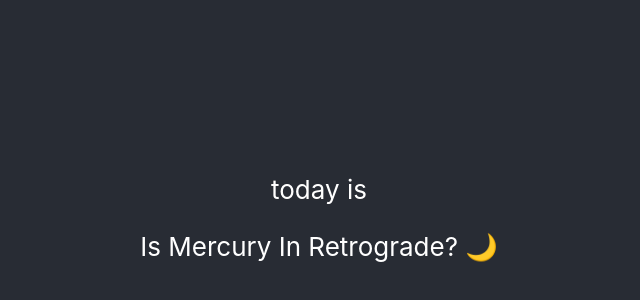
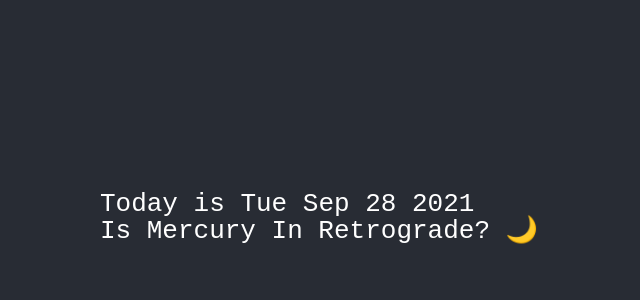
Before and after one commit to jaclynnbarrera/nostalgia-ultra, a React (Create React App) app: page / in a window 1280 px wide. Shown: the part 182-482 px from the top of the page, without its empty margins (321-961 px from the left). Built offline with nearby package versions, Linux system fonts and the light colour scheme; no server answers.

Commit message:
adds useEffect hook to call API

```diff
--- a/src/App.css
+++ b/src/App.css
@@ -1,16 +1,6 @@
 .App {
-  text-align: center;
-}
-
-.App-logo {
-  height: 40vmin;
-  pointer-events: none;
-}
-
-@media (prefers-reduced-motion: no-preference) {
-  .App-logo {
-    animation: App-logo-spin infinite 20s linear;
-  }
+  text-align: left;
+  font-family: "Courier New", Courier, monospace;
 }
 
 .App-header {
@@ -24,15 +14,6 @@
   color: white;
 }
 
-.App-link {
-  color: #61dafb;
+.mercury-box {
+  line-height: 2%;
 }
-
-@keyframes App-logo-spin {
-  from {
-    transform: rotate(0deg);
-  }
-  to {
-    transform: rotate(360deg);
-  }
-}
--- a/src/components/Mercury.js
+++ b/src/components/Mercury.js
@@ -1,21 +1,29 @@
 import Draggable from "react-draggable";
+import React, { useEffect } from "react";
 
 export default function Mercury() {
   const date = new Date();
-  console.log(date.toISOString().split("T")[0]);
+  const today = new Date(date);
+
+  useEffect(() => {
+    fetchMercury();
+  });
 
   function fetchMercury() {
     fetch(`https://mercuryretrogradeapi.com?date=${date}`)
       .then((response) => response.json())
-      .then((r) => console.log(r));
+      .then((r) => mercuryMesssage(r.is_retrograde));
   }
 
-  fetchMercury();
+  function mercuryMesssage(value) {
+    console.log(value);
+    console.log("in mercury message function");
+  }
 
   return (
     <Draggable>
-      <div className="mercury">
-        <p>today is </p>
+      <div className="mercury-box">
+        <p>Today is {today.toDateString()}</p>
         <p>Is Mercury In Retrograde? 🌙</p>
       </div>
     </Draggable>
```
